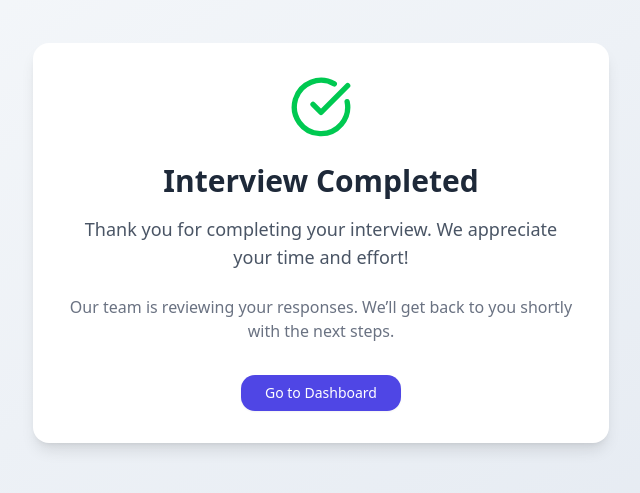
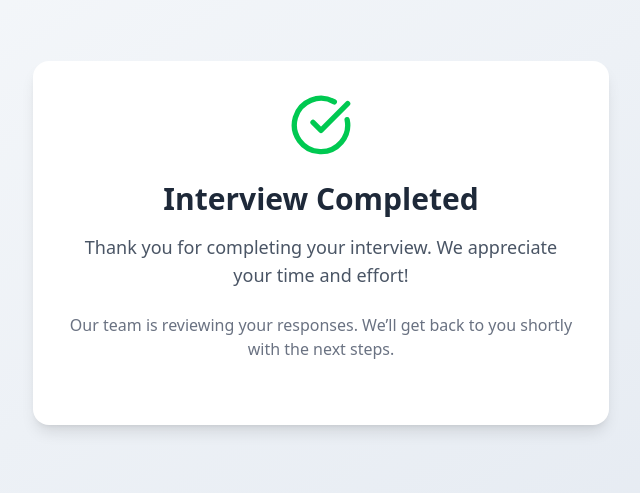
Before and after one commit to sayyamButt317/hire-with-tess-frontend, a Next.js app: page /interview/finished in a window 1280 px wide. Shown: the part 157-650 px from the top of the page, without its empty margins (319-959 px from the left). Built offline with nearby package versions, Linux system fonts and the light colour scheme; no server answers.

Commit message:
add interview completed page &&  navigation

```diff
--- a/src/Routes/Client/hook/POST/SubmitInterviewhook.ts
+++ b/src/Routes/Client/hook/POST/SubmitInterviewhook.ts
@@ -2,8 +2,10 @@ import { useMutation } from '@tanstack/react-query';
 import { SubmitInterview } from '@/Routes/Client/Api/api.routes';
 import { toast } from 'sonner';
 import { SubmitInterviewPayload } from '@/Types/Employer/useresponse';
+import { useRouter } from 'next/navigation';
 
 export default function useSubmitInterview() {
+  const router = useRouter();
   return useMutation({
     mutationFn: ({
       interview_id,
@@ -14,6 +16,7 @@ export default function useSubmitInterview() {
     }) => SubmitInterview(interview_id, data),
     onSuccess: () => {
       toast.success('Interview submitted successfully');
+      router.push("/interview/finished")
     },
     onError: (error) => {
       console.error('Failed to submit interview', error);
--- a/src/app/interview/(answered-questions)/[jobId]/answered-questions/page.tsx
+++ b/src/app/interview/(answered-questions)/[jobId]/answered-questions/page.tsx
@@ -37,7 +37,6 @@ export default function AnsweredQuestionList() {
     if (form) {
       const formData = new FormData(form);
       const feedbackText = formData.get('feedback');
-      console.log('User Feedback:', feedbackText);
     }
   };
 
--- a/src/app/interview/finished/page.tsx
+++ b/src/app/interview/finished/page.tsx
@@ -18,11 +18,11 @@ export default function Finished() {
         <p className="text-gray-500 mb-8">
           Our team is reviewing your responses. We’ll get back to you shortly with the next steps.
         </p>
-        <Link href="/dashboard">
+        {/* <Link href="/dashboard">
           <Button className="px-6 py-2 rounded-xl text-white bg-[#4f46e5] hover:bg-[#4338ca]">
             Go to Dashboard
           </Button>
-        </Link>
+        </Link> */}
       </div>
     </div>
   );
```
